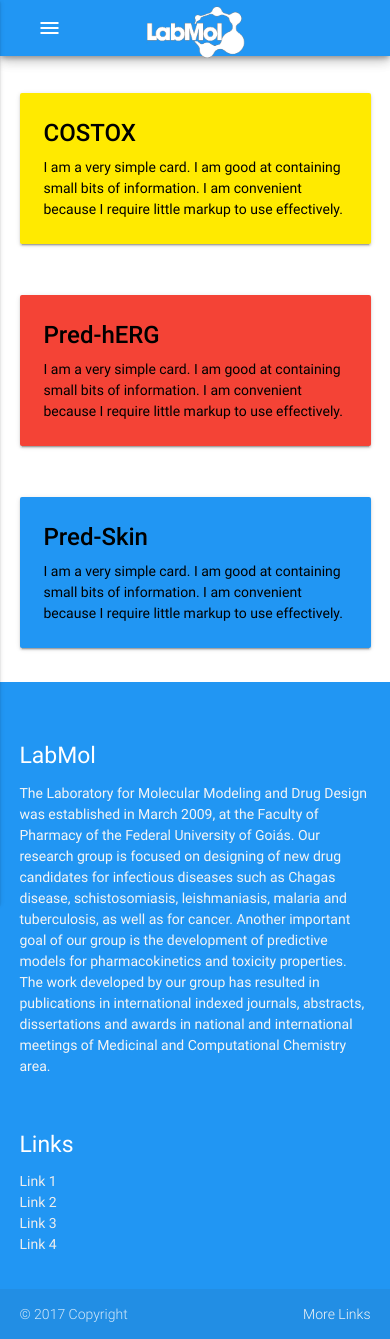
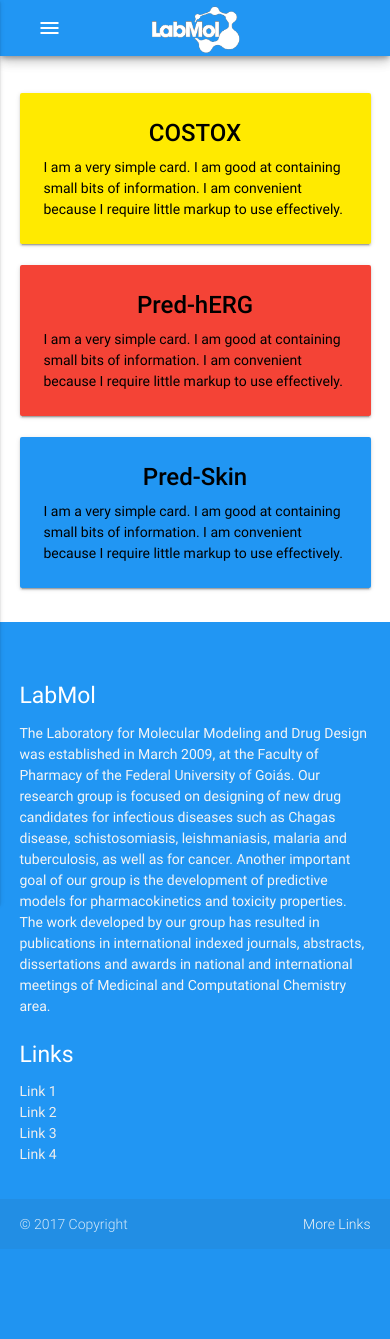
Before and after one commit to JrFernando/COSTOX, a PHP site: page / in a window 390 px wide. After the commit the page ends 1249 px from the top, so only its background shows below. Run offline with PHP 8.4, Linux system fonts and the light colour scheme; some libraries are stand-ins or nearby versions.

Commit message:
Ajustes de posições para o smatphone.

```diff
--- a/css/estilo.css
+++ b/css/estilo.css
@@ -16,13 +16,31 @@ img#userPhoto{
   margin-top: 5px;
 }
 
+@media only screen and (max-width: 600px){
+  .brand-logo img{
+    width: 90px;
+    margin-top: 5px;
+  }
+}
+
 .dropdown-content li>a{
   color: #2196f3;
 }
 
-.col{
+.row{
   margin-top: 30px;
 }
+
+/*.col{
+  margin-top: 30px;
+}
+
+@media only screen and (max-width: 600px){
+  .col{
+    margin-top: 10px;
+  }
+}*/
+
 /*.carousel {
   /*margin-top: 20px;
   margin-bottom: 10px;
@@ -31,6 +49,10 @@ img#userPhoto{
   height: 500px;
 
 }*/
+
+span.card-title{
+  text-align: center;
+}
 
 /*PARA DEIXAR O RODAPÉ SEMPRE NA PARTE INFERIOR*/
 body {
```
